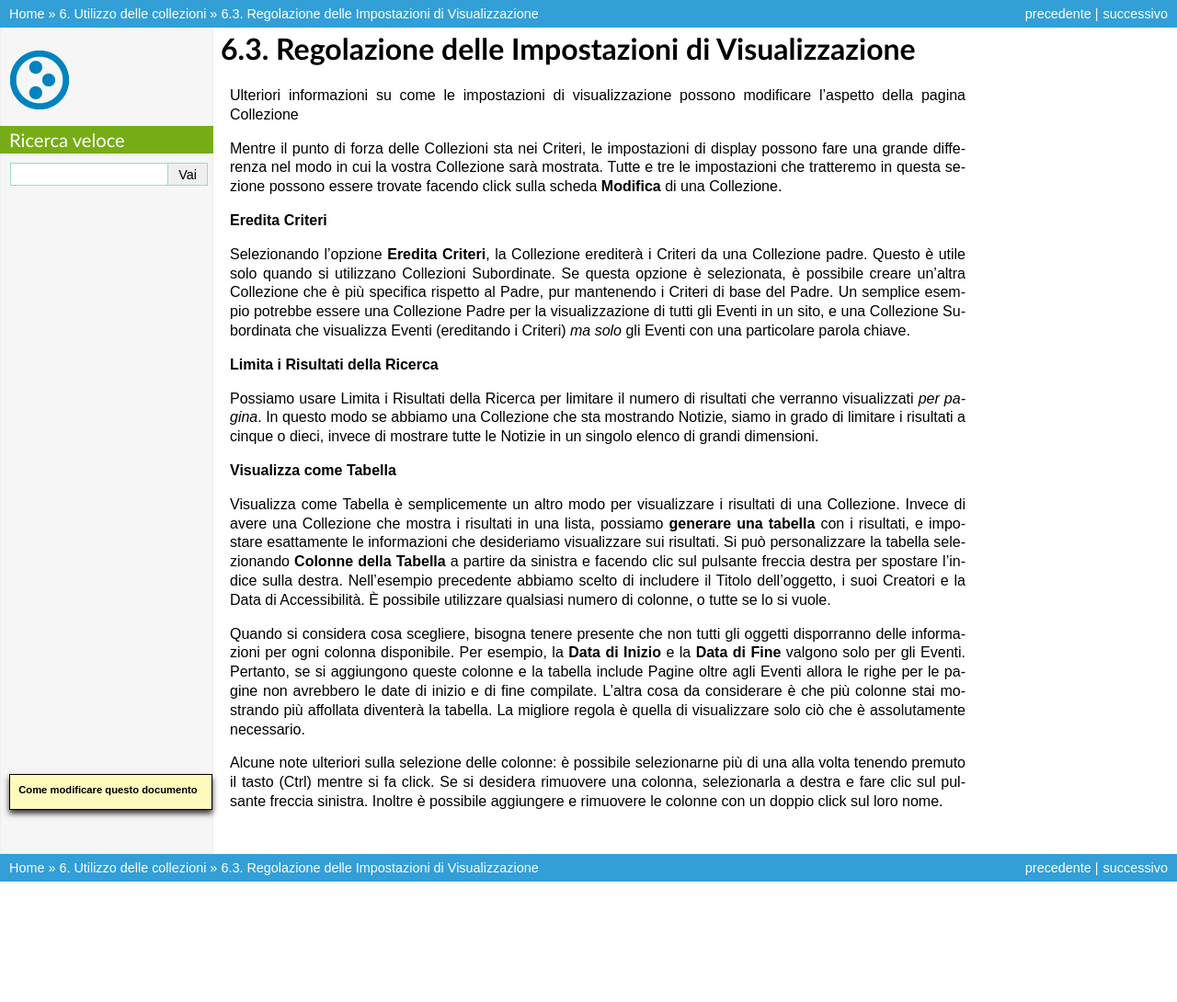
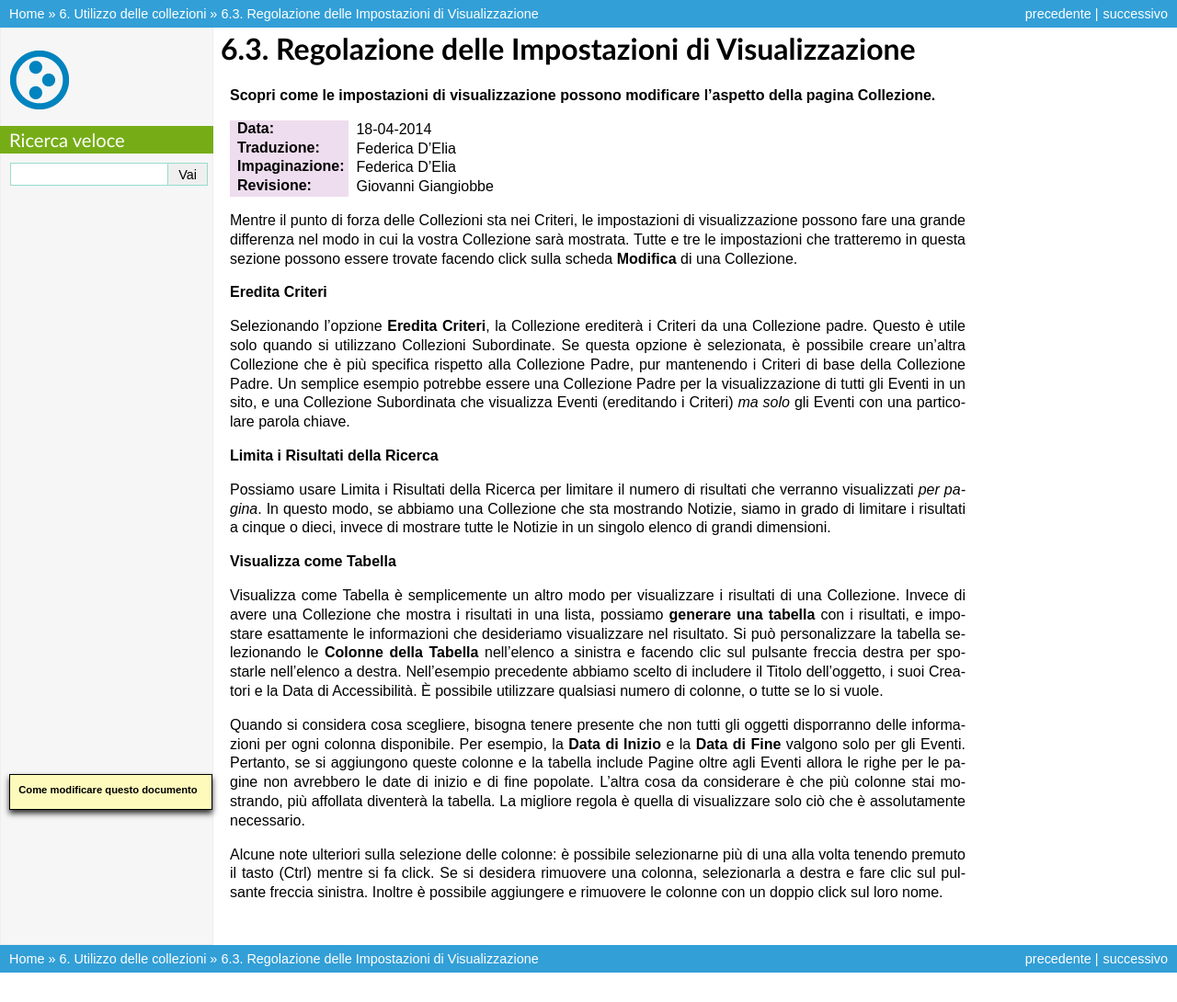
Before and after one commit to plone-it/collective.italiandocumentation, a Sphinx documentation site: the page built from source/using-collections/adjusting-the-display-settings.rst, in a window 1280 px wide. Shown: the whole page at 92% size. Built offline with Sphinx 7.4.7, drawn with Linux system fonts in a browser that asks for light colours; pages that are not in the unit, such as notebooks, are missing from menus; before the commit the page ends 991 px from its top, so only the background shows below that.

Commit message:
Review 7.3

```diff
--- a/source/using-collections/adjusting-the-display-settings.rst
+++ b/source/using-collections/adjusting-the-display-settings.rst
@@ -1,10 +1,15 @@
 Regolazione delle Impostazioni di Visualizzazione
 =================================================
 
-Ulteriori informazioni su come le impostazioni di visualizzazione possono modificare l'aspetto della pagina Collezione
+**Scopri come le impostazioni di visualizzazione possono modificare l'aspetto della pagina Collezione.**
+
+:Data: 18-04-2014
+:Traduzione: Federica D'Elia
+:Impaginazione: Federica D'Elia
+:Revisione: Giovanni Giangiobbe
 
 Mentre il punto di forza delle Collezioni sta nei Criteri, le impostazioni
-di display possono fare una grande differenza nel modo in cui la vostra Collezione sarà
+di visualizzazione possono fare una grande differenza nel modo in cui la vostra Collezione sarà
 mostrata. Tutte e tre le impostazioni che tratteremo in questa sezione possono essere
 trovate facendo click sulla scheda **Modifica** di una Collezione.
 
@@ -13,8 +18,8 @@ trovate facendo click sulla scheda **Modifica** di una Collezione.
 Selezionando l'opzione **Eredita Criteri**, la Collezione
 erediterà i Criteri da una Collezione padre. Questo è utile solo quando si
 utilizzano Collezioni Subordinate. Se questa opzione è selezionata, è possibile creare un'altra
-Collezione che è più specifica rispetto al Padre, pur mantenendo
-i Criteri di base del Padre. Un semplice esempio potrebbe essere una
+Collezione che è più specifica rispetto alla Collezione Padre, pur mantenendo
+i Criteri di base della Collezione Padre. Un semplice esempio potrebbe essere una
 Collezione Padre per la visualizzazione di tutti gli Eventi in un sito, e una Collezione Subordinata
 che visualizza Eventi (ereditando i Criteri) *ma solo* gli
 Eventi con una particolare parola chiave.
@@ -22,16 +27,18 @@ Eventi con una particolare parola chiave.
 **Limita i Risultati della Ricerca**
 
 Possiamo usare Limita i Risultati della Ricerca per limitare il numero di risultati che
-verranno visualizzati *per pagina*. In questo modo se abbiamo una Collezione
+verranno visualizzati *per pagina*. In questo modo, se abbiamo una Collezione
 che sta mostrando Notizie, siamo in grado di limitare i risultati a cinque o dieci,
 invece di mostrare tutte le Notizie in un singolo elenco di grandi dimensioni.
 
 **Visualizza come Tabella**
 
 Visualizza come Tabella è semplicemente un altro modo per visualizzare i risultati di una
-Collezione. Invece di avere una Collezione che mostra i risultati in una lista, possiamo **generare una tabella** con i risultati, e impostare esattamente le informazioni che desideriamo visualizzare sui risultati. Si può
-personalizzare la tabella selezionando **Colonne della Tabella** a partire da sinistra e
-facendo clic sul pulsante freccia destra per spostare l'indice sulla destra.
+Collezione. Invece di avere una Collezione che mostra i risultati in una lista,
+possiamo **generare una tabella** con i risultati,
+e impostare esattamente le informazioni che desideriamo visualizzare nel risultato. Si può
+personalizzare la tabella selezionando le **Colonne della Tabella** nell'elenco a sinistra e
+facendo clic sul pulsante freccia destra per spostarle nell'elenco a destra.
 Nell'esempio precedente abbiamo scelto di includere il Titolo dell'oggetto, i suoi Creatori
 e la Data di Accessibilità. È possibile utilizzare qualsiasi numero di colonne, o tutte
 se lo si vuole.
@@ -40,8 +47,8 @@ Quando si considera cosa scegliere, bisogna tenere presente che non tutti gli og
 disporranno delle informazioni per ogni colonna disponibile. Per esempio, la
 **Data di Inizio** e la **Data di Fine** valgono solo per gli Eventi. Pertanto, se si
 aggiungono queste colonne e la tabella include Pagine oltre agli Eventi allora
-le righe per le pagine non avrebbero le date di inizio e di fine compilate.
-L'altra cosa da considerare è che più colonne stai mostrando
+le righe per le pagine non avrebbero le date di inizio e di fine popolate.
+L'altra cosa da considerare è che più colonne stai mostrando,
 più affollata diventerà la tabella. La migliore regola è quella di
 visualizzare solo ciò che è assolutamente necessario.
 
```
